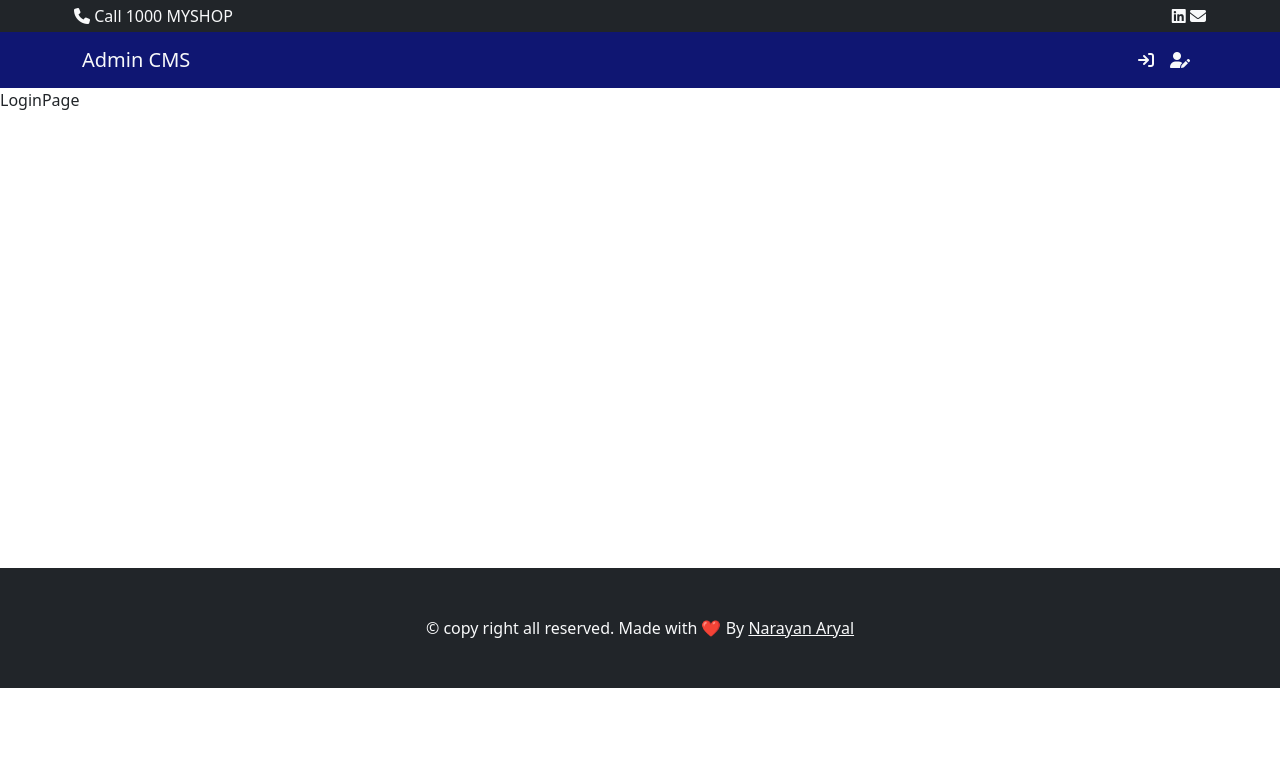
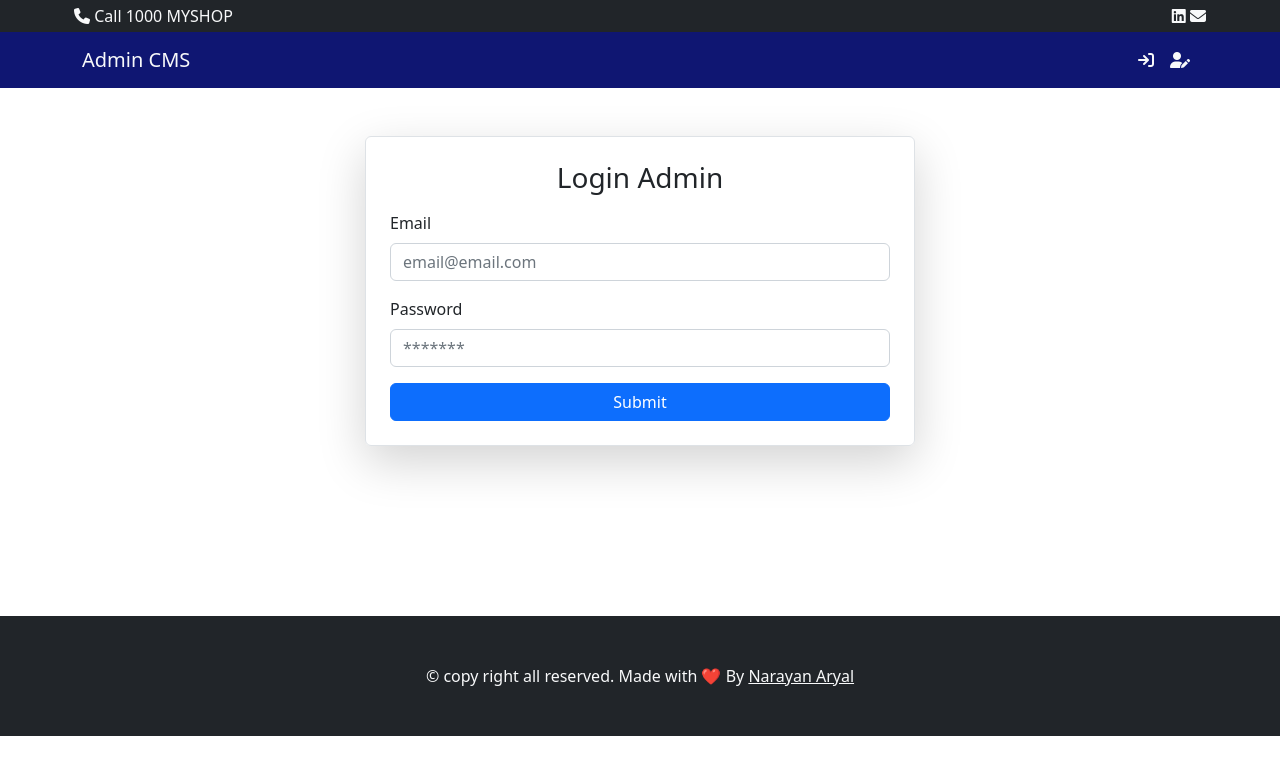
Before and after one commit to Emprcode/E-commerce-adminCMS-client, a React (Create React App) app: page / in a window 1280 px wide. Shown: the top 774 px of the page. Built offline with nearby package versions, Linux system fonts and the light colour scheme.

Commit message:
admin registration coding

```diff
--- a/src/helper/axiosHelper.js
+++ b/src/helper/axiosHelper.js
@@ -17,6 +17,8 @@ export const postAdminUser = async (userObj) => {
     };
   }
 };
+
+//email verification
 export const verifyAdminUser = async (userObj) => {
   try {
     const { data } = await axios.post(adminUrl + "/email-verify", userObj);
@@ -29,3 +31,17 @@ export const verifyAdminUser = async (userObj) => {
     };
   }
 };
+
+//admin login
+export const fetchAdminLogin = async (userObj) => {
+  try {
+    const { data } = await axios.post(adminUrl + "/login", userObj);
+    console.log(data);
+    return data;
+  } catch (error) {
+    return {
+      status: "error",
+      message: error.message,
+    };
+  }
+};
--- a/src/index.js
+++ b/src/index.js
@@ -1,15 +1,19 @@
-import React from 'react';
-import ReactDOM from 'react-dom/client';
-import './index.css';
-import App from './App';
-import reportWebVitals from './reportWebVitals';
+import React from "react";
+import ReactDOM from "react-dom/client";
+import "./index.css";
+import App from "./App";
+import reportWebVitals from "./reportWebVitals";
+import 'react-toastify/dist/ReactToastify.css';
+import "bootstrap/dist/css/bootstrap.min.css";
+import { Provider } from "react-redux";
+import store from "./store";
 
-import 'bootstrap/dist/css/bootstrap.min.css';
-
-const root = ReactDOM.createRoot(document.getElementById('root'));
+const root = ReactDOM.createRoot(document.getElementById("root"));
 root.render(
   <React.StrictMode>
-    <App />
+    <Provider store={store}>
+      <App />
+    </Provider>
   </React.StrictMode>
 );
 
--- /dev/null
+++ b/src/pages/admin-user/adminUserSlice.js
@@ -0,0 +1,24 @@
+import { createSlice } from "@reduxjs/toolkit";
+
+const initialState = {
+  admin: {},
+};
+
+const adminSlice = createSlice({
+  name: "admin",
+  initialState,
+  reducers: {
+    setUser: (state, action) => {
+      state.admin = action.payload;
+    },
+    unSetUser: (state) => {
+      state.admin = {};
+    },
+  },
+});
+
+const { reducer, actions } = adminSlice;
+
+export const { setUser, unSetUser } = actions;
+
+export default reducer;
--- a/src/pages/login/LoginPage.js
+++ b/src/pages/login/LoginPage.js
@@ -1,8 +1,52 @@
 import React from "react";
+import { Form, Button, Container } from "react-bootstrap";
+import { CustomInputFields } from "../../components/customInputFields/CustomInputFields";
 import { AdminLayout } from "../layout/AdminLayout";
 
 const LoginPage = () => {
-  return <AdminLayout>LoginPage</AdminLayout>;
+  const inputFields = [
+    {
+      label: "Email",
+      name: "email",
+      type: "email",
+      placeholder: "email@email.com",
+      required: true,
+    },
+
+    {
+      label: "Password",
+      name: "password",
+      type: "password",
+      placeholder: "*******",
+      required: true,
+    },
+  ];
+
+  const handleOnSubmit = async (e) => {
+    e.preventDefault();
+  };
+
+  return (
+    <AdminLayout>
+      {/* form */}
+      <Container className="reg-page">
+        <Form
+          className="border mt-5 mb-5 p-4 rounded shadow-lg"
+          onSubmit={handleOnSubmit}>
+          <h3 className="mb-3 text-center">Login Admin</h3>
+          {inputFields.map((item, i) => (
+            <CustomInputFields key={i} {...item} />
+          ))}
+
+          <div className="d-grid">
+            <Button variant="primary" type="submit">
+              Submit
+            </Button>
+          </div>
+        </Form>
+      </Container>
+    </AdminLayout>
+  );
 };
 
 export default LoginPage;
--- a/src/pages/register/Registration.js
+++ b/src/pages/register/Registration.js
@@ -66,8 +66,8 @@ const Registration = () => {
   const handleOnChange = (e) => {
     const { name, value } = e.target;
 
-    setError("");
     if (name === "password") {
+      setError("");
       !/[a-z]/.test(value) && setError("At least one lower case required");
       !/[A-Z]/.test(value) && setError("At least one upper case required");
       !/[0-9]/.test(value) && setError("At least one number required");
--- a/src/pages/verify/EmailVerify.js
+++ b/src/pages/verify/EmailVerify.js
@@ -18,7 +18,7 @@ const EmailVerify = () => {
 
     verifyUserLink(data);
     isExeRef.current = false;
-  }, []);
+  }, [searchParams]);
 
   const verifyUserLink = async (data) => {
     //axios
--- /dev/null
+++ b/src/store.js
@@ -0,0 +1,10 @@
+import { configureStore } from "@reduxjs/toolkit";
+import adminReducer from "./pages/admin-user/adminUserSlice";
+
+const store = configureStore({
+  reducer: {
+    adminInfo: adminReducer,
+  },
+});
+
+export default store;
```
Also changed, not shown: src/pages/admin-user/adminUserAction.js (added, +15 -0 lines).
